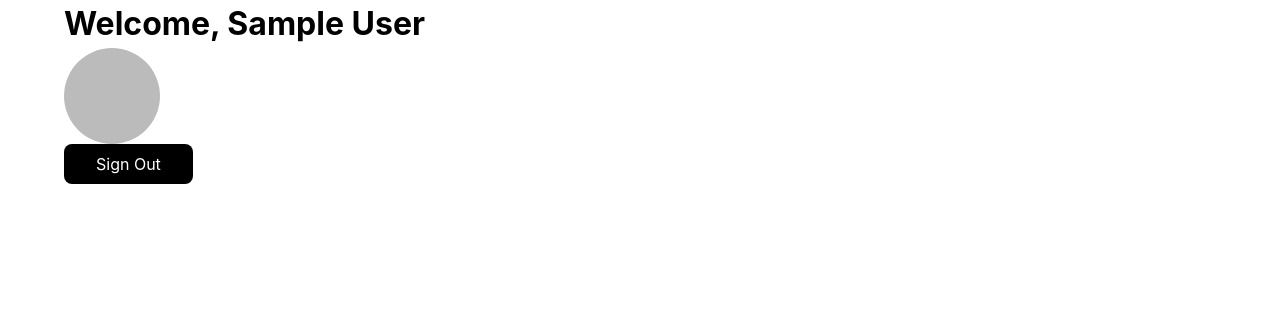
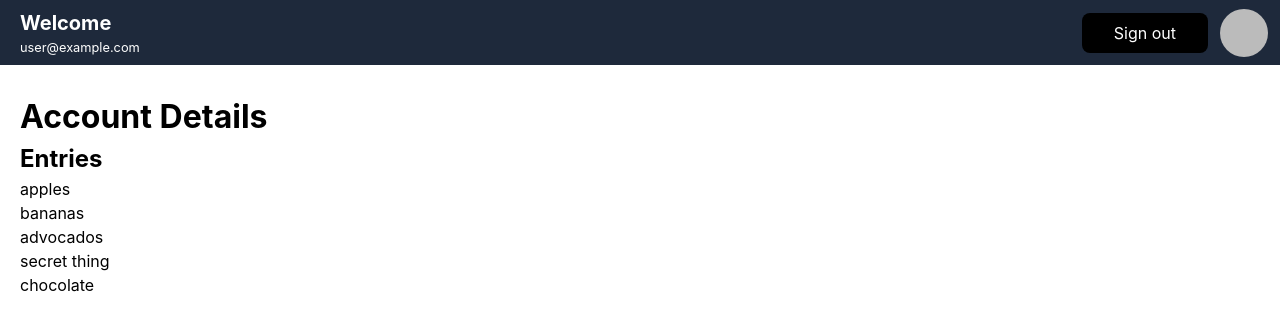
Before and after one commit to MannyGozzi/cybersecurity-sql-injection-demo, a Next.js app: page /account in a window 1280 px wide. Shown: the top 330 px of the page. Built offline with nearby package versions, Linux system fonts and the light colour scheme; no server answers; sample sign-in values are in the browser's storage.

Commit message:
Made site pretty

```diff
--- /dev/null
+++ b/components/navbar.tsx
@@ -0,0 +1,23 @@
+import { useSession, signOut, getSession } from "next-auth/react";
+
+export default function Navbar() {
+    const { data: session, status } = useSession();
+
+
+    if (status === 'authenticated' && session != undefined) {
+        return (
+            <>
+                <div className=" bg-slate-800 flex flex-row justify-between pr-3 pl-3 text-white">
+                    <div className="flex flex-col items-start justify-start text-left p-2">
+                        <h3 className="h-full">Welcome </h3>
+                        <small className="h-full">{session.user.email}</small>
+                    </div>
+                    <div className="flex items-center justify-center">
+                        <button className="mx-3" onClick={() => signOut()}>Sign out</button>
+                        <img src={session.user.image} alt="User Image" className='rounded-full w-12 h-12'/>
+                    </div>
+                </div>
+            </>
+        )
+    }
+}
--- a/pages/_app.jsx
+++ b/pages/_app.jsx
@@ -1,11 +1,13 @@
 import { SessionProvider } from "next-auth/react"
 import 'styles/globals.css'
+import Navbar from 'components/Navbar'
 
 export default function App({
   Component, pageProps: { session, ...pageProps }
 }) {
   return (
     <SessionProvider session={session}>
+      <Navbar/>
       <Component {...pageProps}/>
     </SessionProvider>
   )
--- a/pages/account.tsx
+++ b/pages/account.tsx
@@ -5,10 +5,16 @@ const account = () => {
     const { data: session, status } = useSession({ required: true });
     if (status === 'authenticated') {
         return (
-            <div>
-                <h1>Welcome, {session.user.name}</h1>
-                <img src={session.user.image} alt="User Image" className='rounded-full'/>
-                <button onClick={()=>signOut()}>Sign Out</button>
+            <div className="px-5">
+                <h1 className="mt-7">Account Details</h1>
+                <h2>Entries</h2>
+                <ul>
+                    <li>apples</li>
+                    <li>bananas</li>
+                    <li>advocados</li>
+                    <li>secret thing</li>
+                    <li>chocolate</li>
+                </ul>
             </div>
         );
     } else {
@@ -22,6 +28,7 @@ const account = () => {
 
 export default account;
 
+// forces redirect if we don't have a session
 export const getServerSideProps = async (context) => {
     const session = await getSession(context);
     if (!session) {
--- a/pages/index.tsx
+++ b/pages/index.tsx
@@ -1,15 +1,20 @@
 import { useSession, signIn, signOut } from "next-auth/react"
+import Navbar from "../components/navbar"
 
 export default function Component() {
   const { data: session } = useSession()
   if(session) {
-    return <div className='flex justify-center flex-col text-center'>
-      Signed in as {session.user.email} <br/>
-      <button onClick={() => signOut()}>Sign out</button>
-    </div>
+    return <>
+      <div className='flex justify-center flex-col text-center items-center'>
+        <h1 className="mt-7">Welcome</h1>
+        <p>What can we do for you?</p>
+        <a href="/account" className='button mt-3'>Account</a>
+      </div>
+    </>
   }
-  return <div className='w-full flex justify-center flex-col text-center'>
-    Not signed in <br/>
-    <button onClick={() => signIn()}>Sign in</button>
+  return <div className='justify-center flex-col text-center'>
+    <h1 className="mt-7">Welcome</h1>
+    <p className="mt-3">Please sign in before continuing</p>
+    <button onClick={() => signIn()} className="mt-7">Sign in</button>
   </div>
 }
--- a/pages/login.tsx
+++ b/pages/login.tsx
@@ -7,10 +7,9 @@ const login = () => {
     if (session) {
         return (
             <div>
-                <h1>Welcome, {session.user.email}</h1>
-                <img src={session.user.image} alt="User Image" className='rounded-full'/>
+                <h className="mt-7">Welcome, {session.user.email}</h1>
+                <img src={session.user.image} alt="User Image" className='rounded-full w-12 h-12 mt-7'/>
                 <p>What can we do for you today?</p>
-                <button onClick={() => signOut()}>Sign Out</button>
             </div>
         );
     } else {
--- a/styles/globals.css
+++ b/styles/globals.css
@@ -12,7 +12,7 @@ body {
   margin: 0;
   font-family: -apple-system, BlinkMacSystemFont, Segoe UI, Roboto, Oxygen, Ubuntu, Cantarell, Fira Sans, Droid Sans,
     Helvetica Neue, sans-serif;
-    padding: 0 2rem;
+    padding: 0 0;
 }
 
 a {
@@ -37,7 +37,7 @@ input, textarea {
   margin: 0.5rem 0;
 }
 
-button {
+button, .button {
   background-color: #000000;
   border-radius: .5rem;
   border: none;
```
Also changed, not shown: 1 other file (tests, documents, lock files or other folders).
